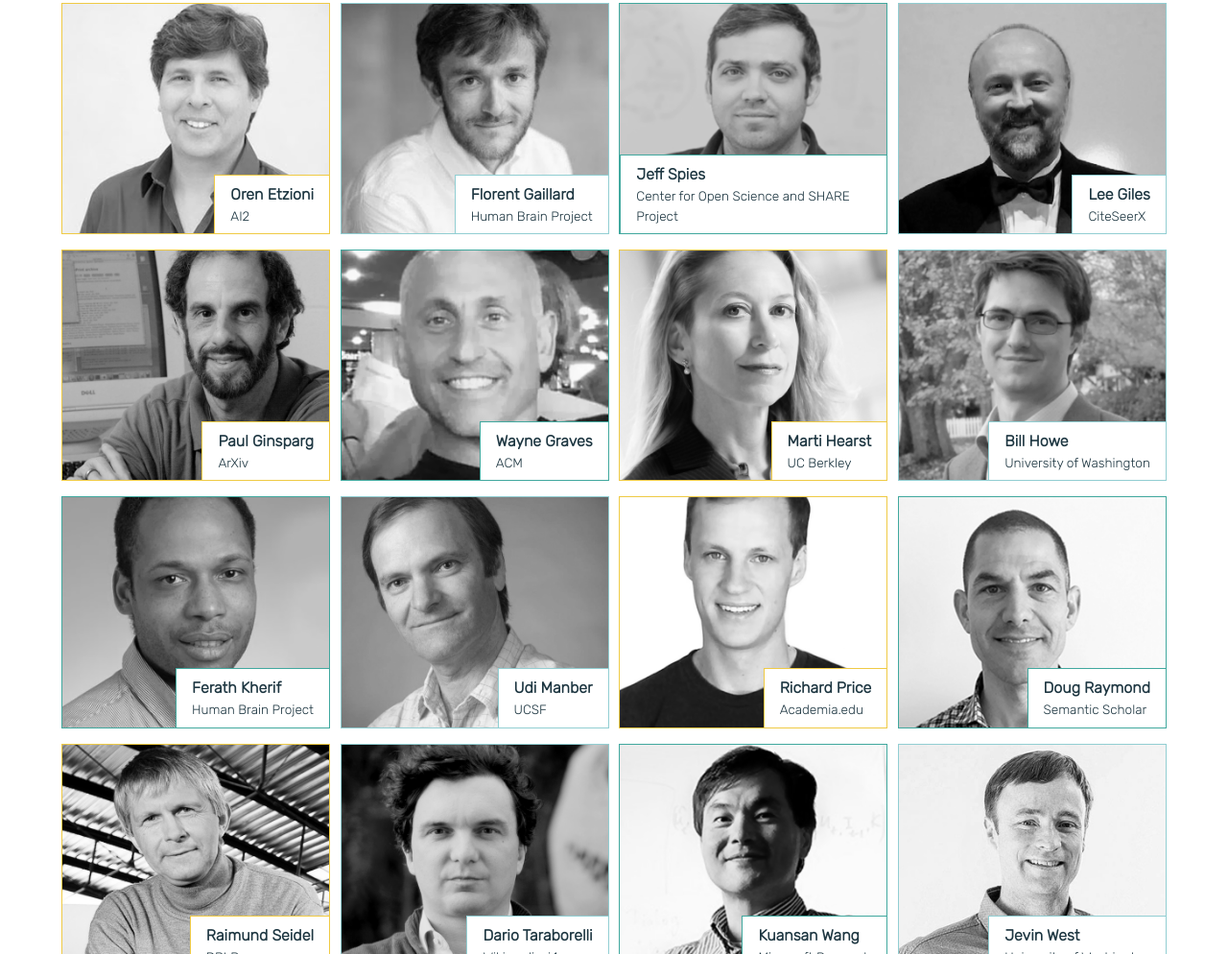
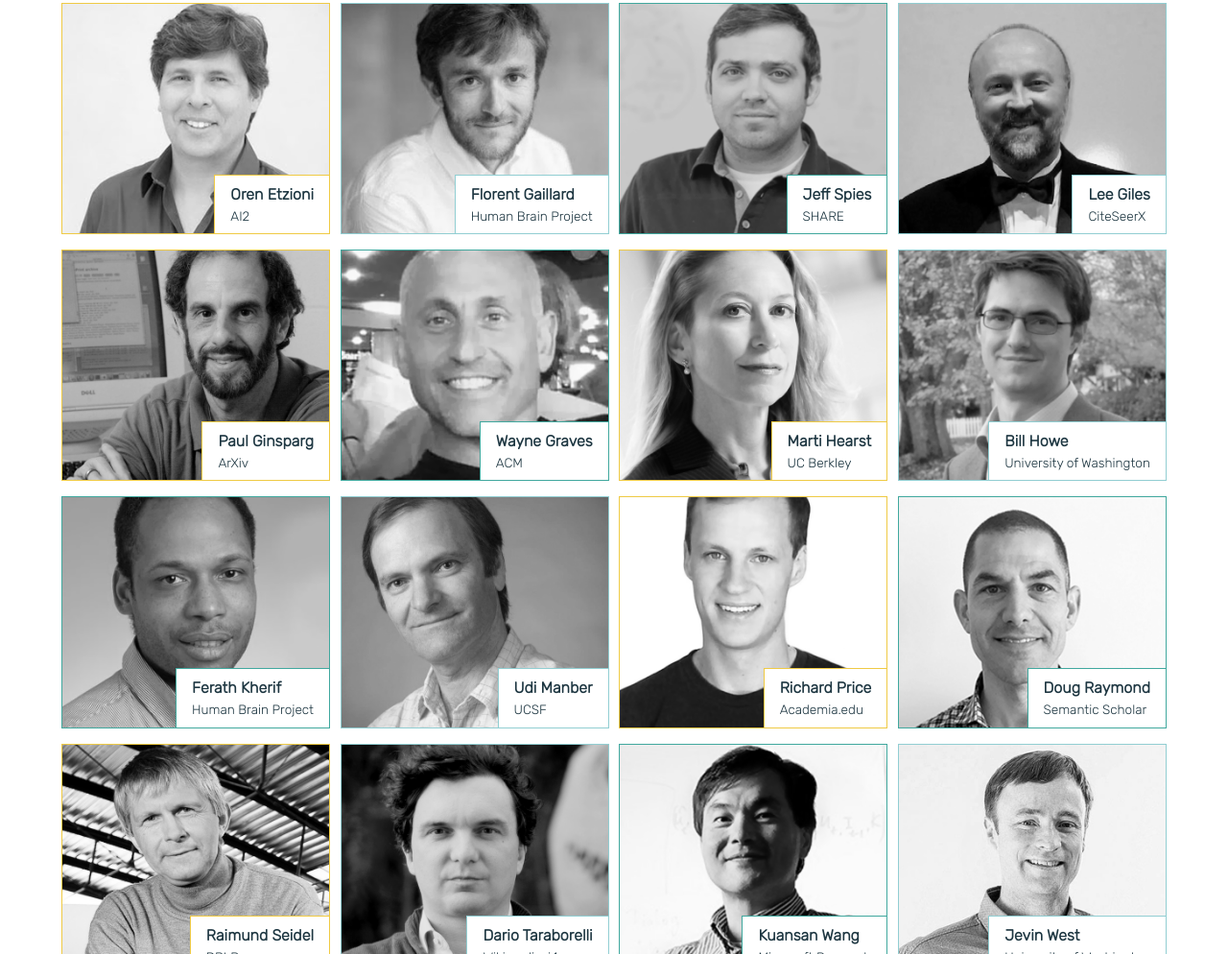
Before and after one commit to allenai/oasp-website, a website: page src/index.html in a window 1280 px wide. Shown: the part 1091-2085 px from the top of the page at 96% size. Drawn offline with nearby package versions, Linux system fonts and the light colour scheme; files that its build step writes are made by us from their sources; files whose address does not match are found by name; a web font is replaced by a local one.

Commit message:
Changed affiliation for Jeff Spies

```diff
--- a/src/index.html
+++ b/src/index.html
@@ -95,7 +95,7 @@
             <img alt="Jeff Spies" src="./assets/advisors/jeff-spies.jpg" class="advisor__pic">
             <div class="advisor__desc colorful-list__child">
               <h4 class="advisor__name">Jeff Spies</h4>
-              <p class="advisor__org">Center for Open Science and SHARE Project</p>
+              <p class="advisor__org">SHARE</p>
             </div>
           </div> <!-- advisor -->
           <div class="advisor colorful-list">
```
